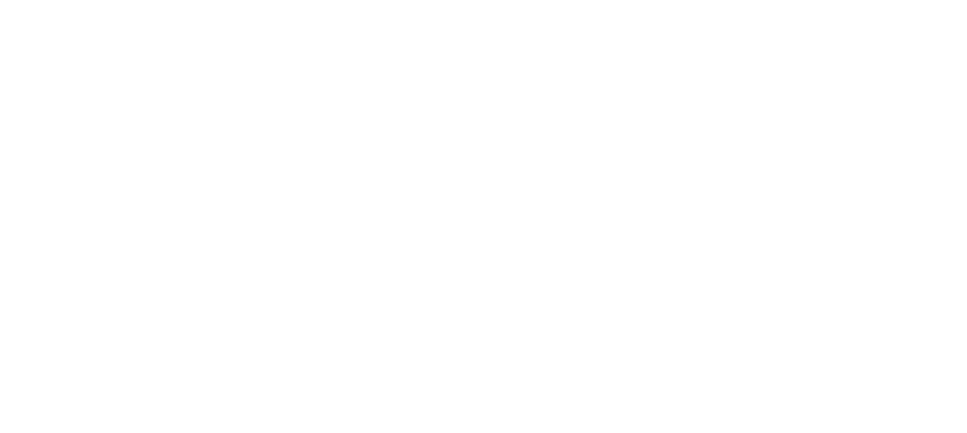
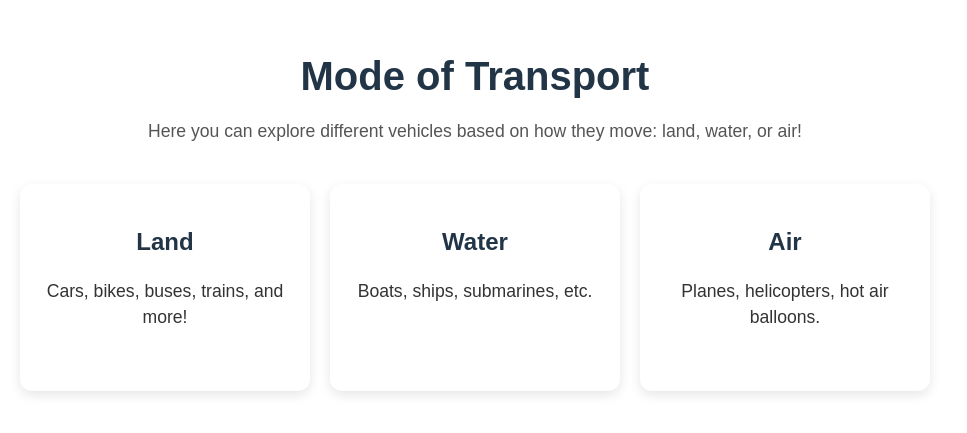
Before and after one commit to Saggrrr/auto-learn-kids, a React (Vite) app: page /mode-of-transport in a window 1280 px wide. Before the commit this address had no page. Shown: the part 191-624 px from the top of the page, without its empty margins (0-967 px from the left). Built offline with nearby package versions, Linux system fonts and the light colour scheme.

Commit message:
added mod-of-transport way of leanrning

```diff
--- a/src/App.jsx
+++ b/src/App.jsx
@@ -2,6 +2,7 @@
 import { BrowserRouter as Router, Routes, Route } from 'react-router-dom';
 import FirstPage from './components/FirstPage';
 import MainPage from './components/MainPage';
+import ModeOfTransport from './components/learningMethods/ModeOfTransport';
 
 function App() {
   return (
@@ -9,6 +10,7 @@
       <Routes>
         <Route path="/" element={<FirstPage />} />
         <Route path="/main" element={<MainPage />} />
+        <Route path="/mode-of-transport" element={<ModeOfTransport />} />
       </Routes>
     </Router>
   );
--- a/src/components/MainPage.css
+++ b/src/components/MainPage.css
@@ -52,3 +52,60 @@
     width: 100%;
     height: auto;
 }
+
+
+/* -------------------------------------------------- */
+
+
+.bottom-section{
+    flex-direction: column;
+    display: flex;
+    justify-content: center;
+    align-items: center;
+    padding: 20px;
+
+}
+
+
+
+.choose-method-card {
+  background: white;
+  border-radius: 16px;
+  box-shadow: 0 4px 12px rgba(0, 0, 0, 0.1);
+  padding: 20px;
+  width: 300px;
+  text-align: center;
+  margin: 20px auto;
+  transition: transform 0.2s ease;
+}
+
+.choose-method-card:hover {
+  transform: translateY(-5px);
+}
+
+.choose-method-card img {
+  width: 100%;
+  height: auto;
+  border-radius: 12px;
+  margin-bottom: 16px;
+}
+
+.choose-method-card p {
+  font-size: 1rem;
+  margin-bottom: 16px;
+  color: #333;
+}
+
+.choose-method-card button {
+  padding: 10px 20px;
+  background-color: #007bff;
+  color: white;
+  border: none;
+  border-radius: 8px;
+  cursor: pointer;
+  font-weight: bold;
+}
+
+.choose-method-card button:hover {
+  background-color: #0056b3;
+}
--- a/src/components/MainPage.jsx
+++ b/src/components/MainPage.jsx
@@ -1,8 +1,13 @@
 import React from 'react';
 import './MainPage.css';
 import homePagePic from '../assets/image/homePagePic.jpg';
+import allVehicles from '../assets/image/allVehicles.png';
+import { useNavigate } from 'react-router-dom';
+
 
 const MainPage = () => {
+      const navigate = useNavigate(); // for routing
+
   return (
     <div className='main-page'>
         <div className='top-section'>
@@ -30,7 +35,14 @@
 
         <div className='bottom-section' id='bottom'>
             <h2>Choose The mode of Learning</h2>
-            {/* This is where the vehicle cards will be rendered */}
+            {/*Mode of Transport card */}
+            <div className="choose-method-card">
+                <img src={allVehicles} alt="mode of transport card"/>
+                <p>To learn about vehicles through different mode of transport</p>
+                <button onClick={() => navigate('/mode-of-transport')}>
+                    Mode Of Transport
+                </button>
+            </div>
         </div>
     </div>
   );
--- /dev/null
+++ b/src/components/learningMethods/ModeOfTransport.css
@@ -0,0 +1,45 @@
+.mode-page {
+  padding: 40px 20px;
+  text-align: center;
+  font-family: Arial, sans-serif;
+}
+
+.mode-page h1 {
+  font-size: 2.5rem;
+  margin-bottom: 20px;
+}
+
+.mode-page p {
+  font-size: 1.1rem;
+  margin-bottom: 40px;
+  color: #555;
+}
+
+.transport-categories {
+  display: flex;
+  justify-content: center;
+  flex-wrap: wrap;
+  gap: 20px;
+}
+
+.transport-card {
+  background: white;
+  border-radius: 12px;
+  padding: 20px;
+  width: 250px;
+  box-shadow: 0 4px 12px rgba(0, 0, 0, 0.1);
+  transition: transform 0.2s ease;
+}
+
+.transport-card:hover {
+  transform: translateY(-5px);
+}
+
+.transport-card h2 {
+  font-size: 1.5rem;
+  margin-bottom: 10px;
+}
+
+.transport-card p {
+  color: #333;
+}
--- /dev/null
+++ b/src/components/learningMethods/ModeOfTransport.jsx
@@ -0,0 +1,28 @@
+import React from 'react';
+import './ModeOfTransPort.css';
+
+const ModeOfTransPort = () => {
+  return (
+    <div className="mode-page">
+      <h1>Mode of Transport</h1>
+      <p>Here you can explore different vehicles based on how they move: land, water, or air!</p>
+
+      <div className="transport-categories">
+        <div className="transport-card">
+          <h2>Land</h2>
+          <p>Cars, bikes, buses, trains, and more!</p>
+        </div>
+        <div className="transport-card">
+          <h2>Water</h2>
+          <p>Boats, ships, submarines, etc.</p>
+        </div>
+        <div className="transport-card">
+          <h2>Air</h2>
+          <p>Planes, helicopters, hot air balloons.</p>
+        </div>
+      </div>
+    </div>
+  );
+};
+
+export default ModeOfTransPort;
```
